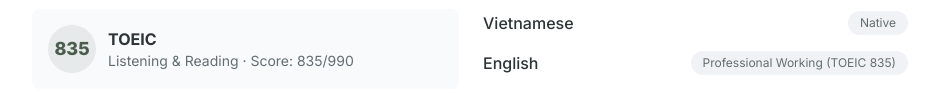
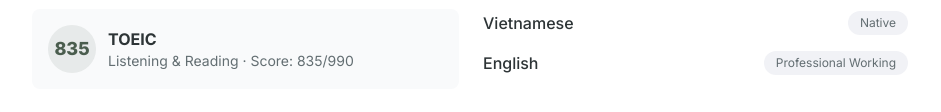
Before and after one commit to trieuchinhchu/trieuchinhchu.github.io, a plain HTML site: page index.html in a window 1280 px wide. Shown: the part 4652-4764 px from the top of the page, without its empty margins (169-1110 px from the left). Drawn offline with nearby package versions, Linux system fonts and the light colour scheme.

Commit message:
[ADD] edit some informations

```diff
--- a/index.html
+++ b/index.html
@@ -1115,7 +1115,7 @@
                             </div>
                             <div class="flex items-center justify-between">
                                 <span class="text-primary-text font-medium" data-en="English" data-vi="Tiếng Anh">English</span>
-                                <span class="tag text-xs" data-en="Professional Working (TOEIC 835)" data-vi="Làm việc chuyên nghiệp (TOEIC 835)">Professional Working (TOEIC 835)</span>
+                                <span class="tag text-xs" data-en="Professional Working" data-vi="Làm việc chuyên nghiệp">Professional Working</span>
                             </div>
                         </div>
                     </div>
```
